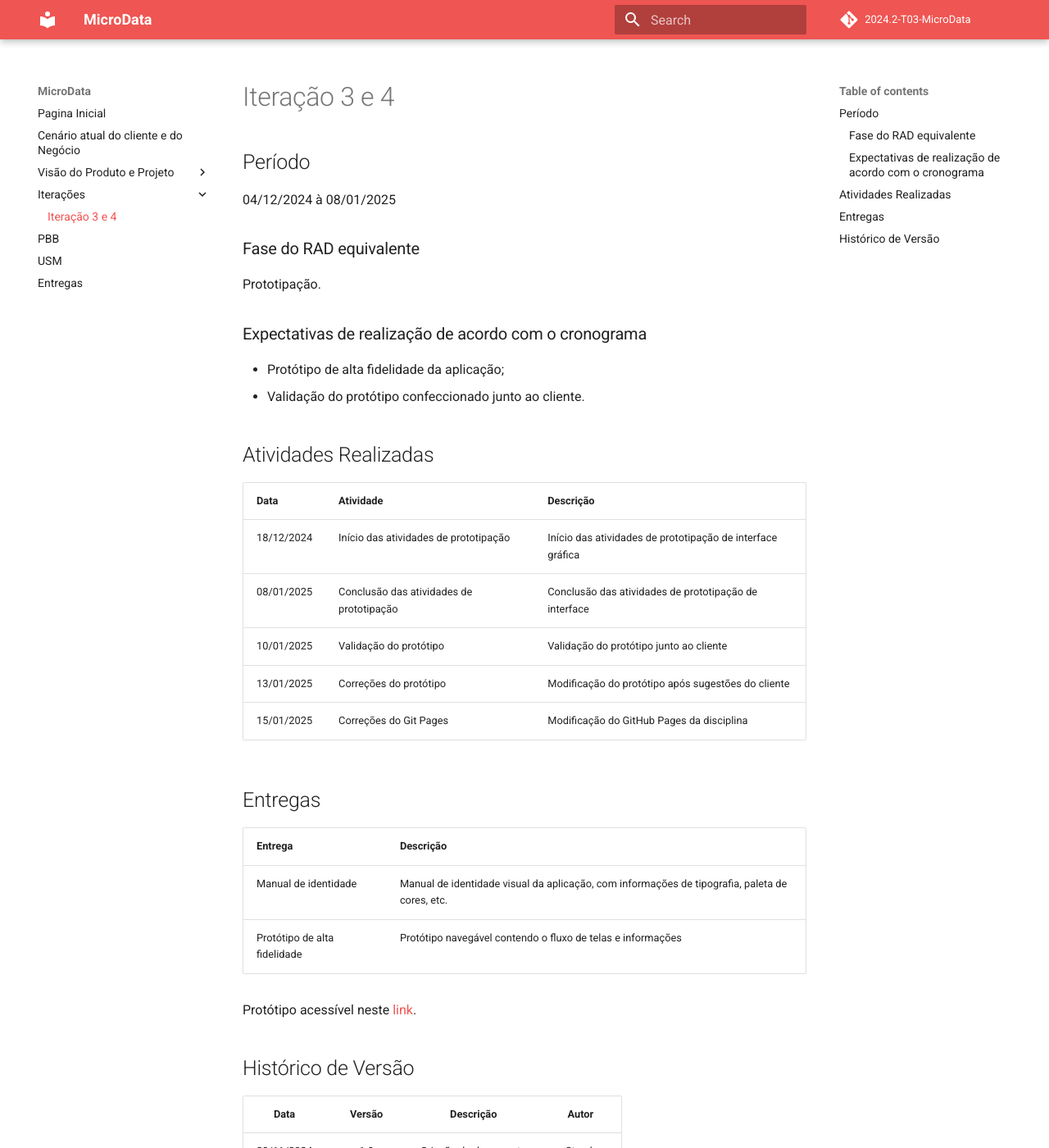
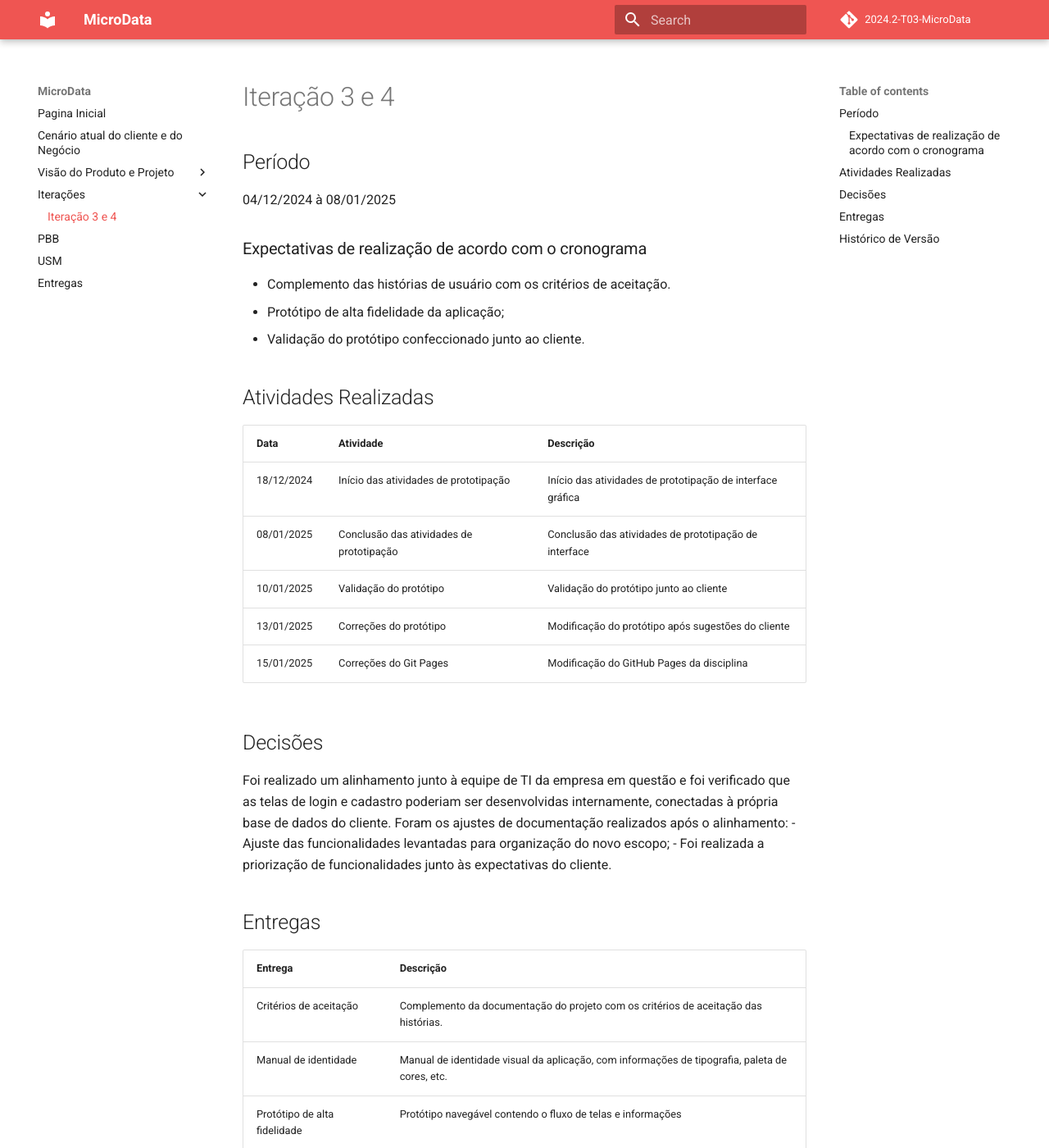
Before and after one commit to storch7/2024.2-T03-MicroData, an MkDocs documentation site: the page built from docs/iteracoes/iteracao34.md, in a window 1280 px wide and 1400 px high. Shown: the whole window at 82% size. Built offline with MkDocs 1.6.1 and Material for MkDocs 9.7.7, drawn with Linux system fonts in a browser that asks for light colours; comment, search, counter and statistics services are not loaded; some of the changed text lies outside the part shown.

Commit message:
Adicionando os comentários de acordo com a especificação da issue

```diff
--- a/docs/iteracoes/iteracao34.md
+++ b/docs/iteracoes/iteracao34.md
@@ -2,12 +2,9 @@
 
 04/12/2024 à 08/01/2025
 
-### Fase do RAD equivalente
-
-Prototipação.
-
 ### Expectativas de realização de acordo com o cronograma
 
+- Complemento das histórias de usuário com os critérios de aceitação.
 - Protótipo de alta fidelidade da aplicação;
 - Validação do protótipo confeccionado junto ao cliente.
 
@@ -21,10 +18,16 @@ Prototipação.
 | 13/01/2025 | Correções do protótipo               | Modificação do protótipo após sugestões do cliente             |
 | 15/01/2025 | Correções do Git Pages               | Modificação do GitHub Pages da disciplina                      |
 
+## Decisões
+Foi realizado um alinhamento junto à equipe de TI da empresa em questão e foi verificado que as telas de login e cadastro poderiam ser desenvolvidas internamente, conectadas à própria base de dados do cliente. Foram os ajustes de documentação realizados após o alinhamento:
+- Ajuste das funcionalidades levantadas para organização do novo escopo;
+- Foi realizada a priorização de funcionalidades junto às expectativas do cliente.
+
 ## Entregas
 
 | Entrega                        | Descrição                                                                 |
 |---------------------------------|---------------------------------------------------------------------------|
+| Critérios de aceitação   | Complemento da documentação do projeto com os critérios de aceitação das histórias. |
 | Manual de identidade           | Manual de identidade visual da aplicação, com informações de tipografia, paleta de cores, etc. |
 | Protótipo de alta fidelidade   | Protótipo navegável contendo o fluxo de telas e informações               |
 
@@ -34,4 +37,5 @@ Protótipo acessível neste [link](https://mdsreq-fga-unb.github.io/2024.2-T03-M
 
 | **Data**    | **Versão** | **Descrição** | **Autor** |
 | :--------: | :--------: | :--------:  | :--------: |
-|      20/11/2024      |      1.0       |      Criação do documento       |    Storch     |
+|      20/01/2025      |      1.0       |      Criação do documento       |    Storch     |
+|      03/02/2024      |      1.1       |      Modificações com as considerações do professor (#issue41)       |    Storch     |
```
